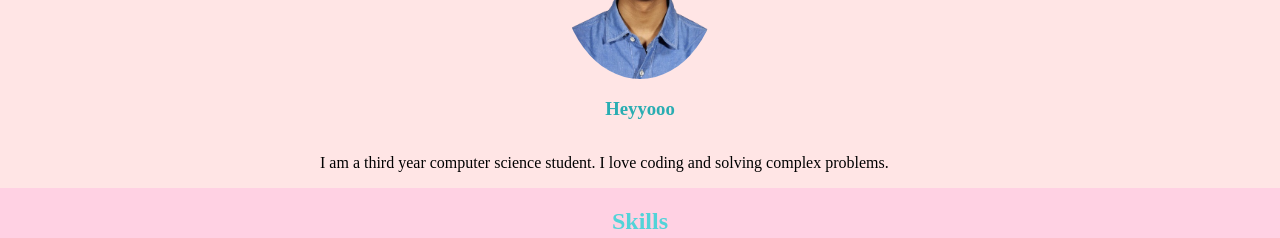
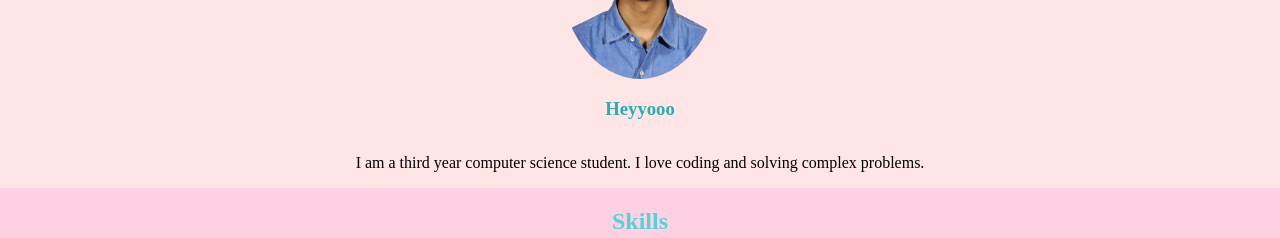
Before and after one commit to x0Himanshu/portfolio, a plain HTML site: page index.html in a window 1280 px wide. Shown: the part 780-1018 px from the top of the page. Drawn offline with Linux system fonts and the light colour scheme.

Commit message:
Update style.css

```diff
--- a/style.css
+++ b/style.css
@@ -69,7 +69,9 @@ h3{
     color: #29ADB2;
 }
 .cont{
-    width: 50%;
+    display: flex;
+    align-items: center;
+    max-width: 50%;
 }
 
 #skills{
```
